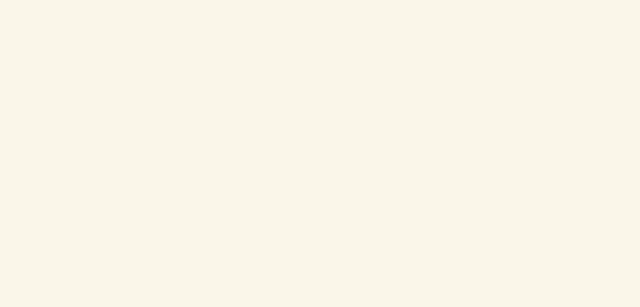
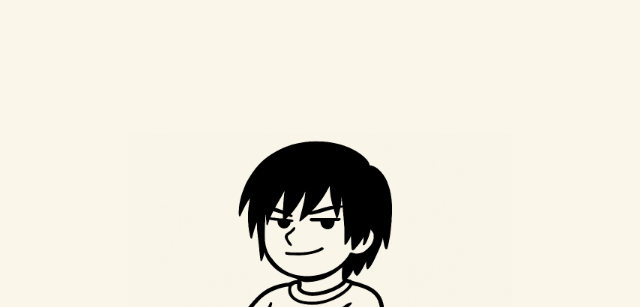
Before and after one commit to 27te/27te-web, an Astro site: page / in a window 1280 px wide. Shown: the top 307 px of the page, without its empty margins (320-960 px from the left). Built offline with nearby package versions, Linux system fonts and the light colour scheme; Astro itself is replaced by a stand-in of ours.

Commit message:
feat(Welcome): add profile image to Welcome component
This commit introduces a profile image to the Welcome component to enhance the visual appeal and provide a more personalized user experience. The image is styled with blend mode and aspect ratio for better integration.

```diff
--- a/src/components/Welcome.astro
+++ b/src/components/Welcome.astro
@@ -1,4 +1,10 @@
 <section class="min-h-screen flex justify-center items-center flex-col">
+  <img
+    src="/27te.png"
+    alt="27te-profile"
+    class="mix-blend-multiply h-96 aspect-auto"
+    title="27te-profile"
+  />
   <h2 class="text-9xl text-font font-medium text-shadow-lg">27te</h2>
   <a
     href="https://github.com/27te"
```
Also changed, not shown: public/27te.png (added).
